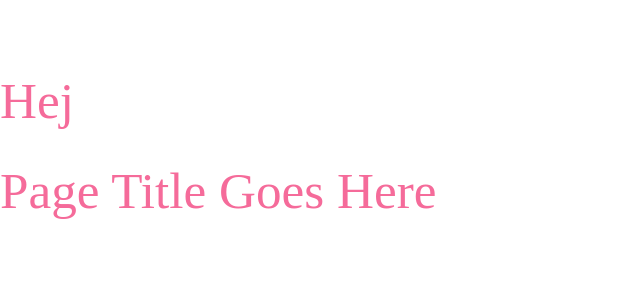
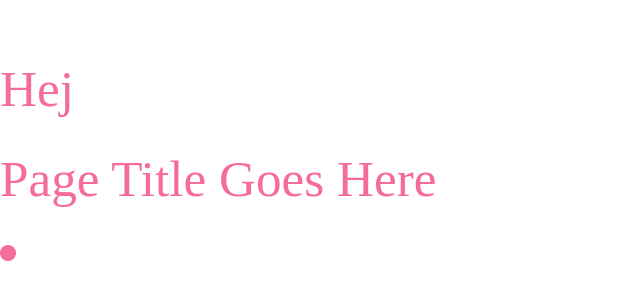
Before and after one commit to fabiolapoblete/ticket-service-examination, a React (Vite) app: page / in a window 1280 px wide. Shown: the part 254-554 px from the top of the page, without its empty margins (0-640 px from the left). Built offline with nearby package versions, Linux system fonts and the light colour scheme; a web font is replaced by a local one.

Commit message:
Nav Button Component done

```diff
--- a/src/App.jsx
+++ b/src/App.jsx
@@ -1,3 +1,4 @@
+import NavButton from "./Components/NavButton";
 import PageTitle from "./Components/PageTitle";
 import "./Styles/App.css";
 
@@ -6,6 +7,7 @@ function App() {
         <div className="App">
             <h1>Hej</h1>
             <PageTitle />
+            <NavButton />
         </div>
     );
 }
--- /dev/null
+++ b/src/Components/NavButton.jsx
@@ -0,0 +1,7 @@
+import "../Styles/NavButton.css";
+
+function NavButton() {
+    return <button className="navButton"></button>;
+}
+
+export default NavButton;
--- /dev/null
+++ b/src/Styles/NavButton.css
@@ -0,0 +1,13 @@
+:root {
+    --background-color: #231f42;
+    --main-text-color: #f56b9a;
+    --secondary-text-color: #37aeab;
+    --third-text-color: #ffffffcc;
+}
+
+.navButton {
+    background-color: var(--main-text-color);
+    width: 1rem;
+    height: 1rem;
+    padding: 0;
+}
```
Lines whose indentation alone changed are shown as unchanged.
